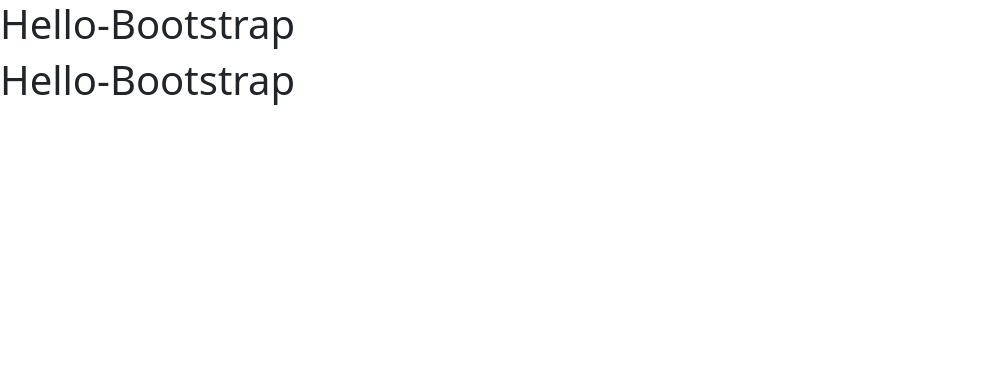
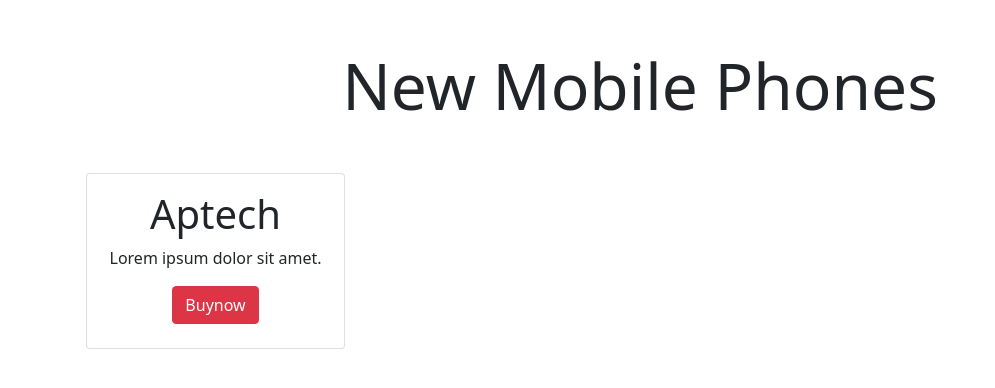
Before and after one commit to TameezNawab/GUI2, a plain HTML site: page index.html in a window 1280 px wide. Shown: the whole page, without its empty margins (0-995 px from the left). Drawn offline with nearby package versions, Linux system fonts and the light colour scheme.

Commit message:
this is second work

```diff
--- a/index.html
+++ b/index.html
@@ -9,7 +9,27 @@
   <script src="https://stackpath.bootstrapcdn.com/bootstrap/5.0.0-alpha1/js/bootstrap.min.js" integrity="sha384-oesi62hOLfzrys4LxRF63OJCXdXDipiYWBnvTl9Y9/TRlw5xlKIEHpNyvvDShgf/" crossorigin="anonymous"></script>
 </head>
 <body>
-    <h1>Hello-Bootstrap</h1>
-    <h1>Hello-Bootstrap</h1>
+    <div class="container">
+        <h1 class="text-center text-uppercaser my-5 display-3">New Mobile Phones</h1>
+        <div class="row">
+            <div class="col-lg-3 col-md-5 col-sm-12">
+                <div class="card">
+                    <div class="card-body">
+                        <div class="card-title text-center">
+                            <h1>Aptech</h1>
+                            <p>Lorem ipsum dolor sit amet.</p>
+                            <button class="btn btn-danger">Buynow</button>
+                        </div>
+                    </div>
+                </div>
+            </div>
+        </div>
+
+
+
+
+    </div>
+
+
 </body>
 </html>
```
